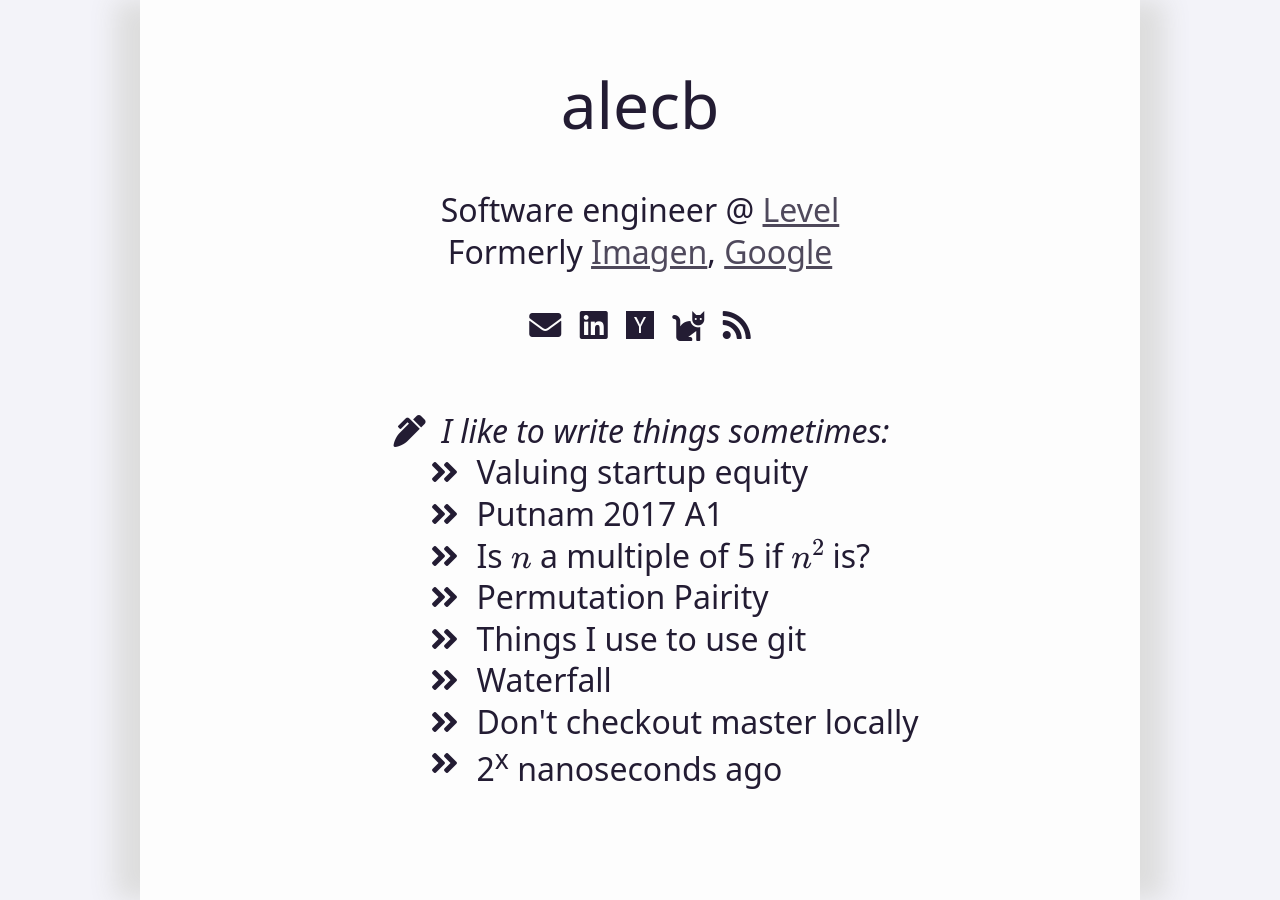
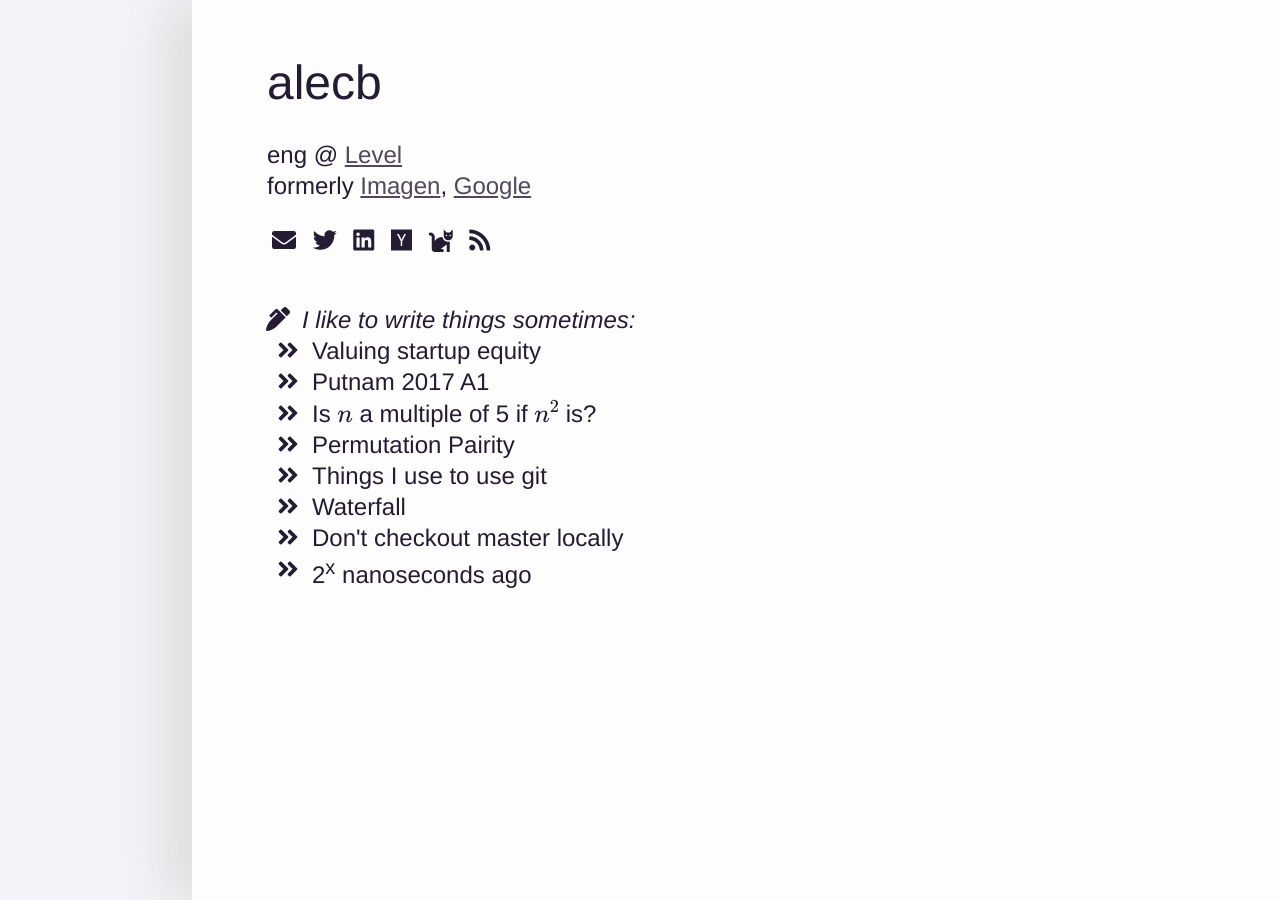
Before and after one commit to AlecBenzer/alecbenzer.github.com, a Jekyll site: the page built from index.md, in a window 1280 px wide. Built offline with Jekyll 4.4.1, drawn with Linux system fonts in a browser that asks for light colours; nearby versions of some CDN libraries.

Commit message:
trying some stuff

```diff
--- a/_layouts/page.html
+++ b/_layouts/page.html
@@ -1,15 +1,12 @@
 <!DOCTYPE html>
 <html>
   {% include head.html %}
-  <style>
-    p {
-      text-align: center;
-    }
-  </style>
   <body>
-    <div id="post">
-      <h1 class="title">{{ page.title }}</h1>
-      {{ content }}
+    <div id="paper">
+      <div id="text">
+        <h1 class="title">{{ page.title }}</h1>
+        {{ content }}
+      </div>
     </div>
   </body>
 </html>
--- a/_layouts/post.html
+++ b/_layouts/post.html
@@ -3,14 +3,16 @@
   {% include head.html %}
 
   <body>
-    <div id="post">
+    <div id="paper">
+      <div id="text">
         {% if page.title %}
         <h1 class="title">{{ page.title }}</h1>
         {% endif %} {{ content }}
         <br />
-      <p style="text-align: center;">
+        <p>
           <em>- <a href="/">alec</a>, {{page.date | date: "%B %-d, %Y"}}</em>
         </p>
       </div>
+    </div>
   </body>
 </html>
--- a/css/style.scss
+++ b/css/style.scss
@@ -21,32 +21,31 @@ body {
 
 body {
   margin: 0;
-  font-family: system-ui, sans-serif;
+  font-family: "Helvetica Neue", system-ui, sans-serif;
   line-height: 1.3;
-  font-size: 200%;
+  font-size: 150%;
   color: $body-color;
   background-color: darken(adjust-color($bg-color, $blue: 1), 3%);
 }
 
-div#post {
+div#paper {
   min-height: 100%;
   background-color: $bg-color;
   position: absolute;
   top: 0px;
   right: 0;
-  left: 0;
-  margin: 0 auto;
-  padding: 0 100px;
-  max-width: $text-width;
+  left: 15vw;
+  padding: 0 75px;
 
   $shadow-length: 25px;
-  $shadow-blur: 1;
+  $shadow-blur: 2;
   $shadow-spread: 0;
-  $shadow-color: #ddd;
-  box-shadow: $shadow-length 0px $shadow-blur * $shadow-length $shadow-spread *
-      $shadow-length $shadow-color,
-    -$shadow-length 0px $shadow-blur * $shadow-length $shadow-spread * $shadow-length
-      $shadow-color;
+  box-shadow: -$shadow-length 0px $shadow-blur * $shadow-length $shadow-spread *
+    $shadow-length #ddd;
+}
+
+div#text {
+  max-width: $text-width;
 }
 
 strong {
@@ -55,7 +54,6 @@ strong {
 
 h1.title {
   font-size: 200%;
-  font-weight: normal;
   padding-top: 20px;
 }
 
@@ -64,18 +62,18 @@ h2,
 h3,
 h4 {
   font-size: 180%;
-  text-align: center;
-  font-weight: 500;
+  font-weight: normal;
 }
 
-// not sure why *1.9
+// not sure why *2.6
 @media (max-width: $text-width * 2.6) {
   body {
-    font-size: 4vw;
+    font-size: 5vw;
   }
 
-  div#post {
+  div#paper {
     padding: 0 15px;
+    left: 0;
   }
 }
 
@@ -135,7 +133,6 @@ pre {
   margin-left: 20px;
   padding-left: 25px;
   border-left: 2px solid #bbb;
-  white-space: pre-wrap;
 }
 
 blockquote {
--- a/index.md
+++ b/index.md
@@ -3,20 +3,27 @@ title: "alecb"
 layout: page
 ...
 
-Software engineer @ [Level](https://level.com)
-Formerly [Imagen](https://imagen.ai), [Google](https://google.com/about)
+<style>
+    h1.title {
+        margin-bottom: 0px;
+    }
+</style>
+
+eng @ [Level](https://level.com)
+formerly [Imagen](https://imagen.ai), [Google](https://google.com/about)
 
 <a href="mailto:hi@alecb.me"><i class="fas fa-envelope"></i></a>
+<a href="https://twitter.com/AlecBenzer"><i class="fab fa-twitter"></i></a>
 <a href="https://www.linkedin.com/in/alecbenzer"><i class="fab fa-linkedin"></i></a>
 <a href="https://news.ycombinator.com/user?id=alecbenzer"><i class="fab fa-hacker-news"></i></a>
 <a href="https://instagram.com/martinkittynyc"><i class="fas fa-cat"></i></a>
 <a href="/feed.xml"><i class="fas fa-rss"></i></a>
 {: .home-icons}
 
-<div style="text-align: center" id="post-list">
-    <ul class="fa-ul" style="display: inline-block; text-align: left">
+<div id="post-list">
+    <ul class="fa-ul" style="margin-left: 35px; display: inline-block; text-align: left">
         <li><span class="fa-li"><i class="fas fa-pen-alt"></i></span><em>I like to write things sometimes:</em></li>
-        <ul class="fa-ul" style="display: inline-block; text-align: left; margin-left: 35px">
+        <ul class="fa-ul" style="display: inline-block; text-align: left; margin-left: 10px">
             {% for post in site.posts %}
                 {% if post.listed %}
                     <li><a href="{{ post.url }}"><span class="fa-li"><i class="fas fa-angle-double-right"></i></span>{{ post.title }}</a></li>
```
Lines whose indentation alone changed are shown as unchanged.
